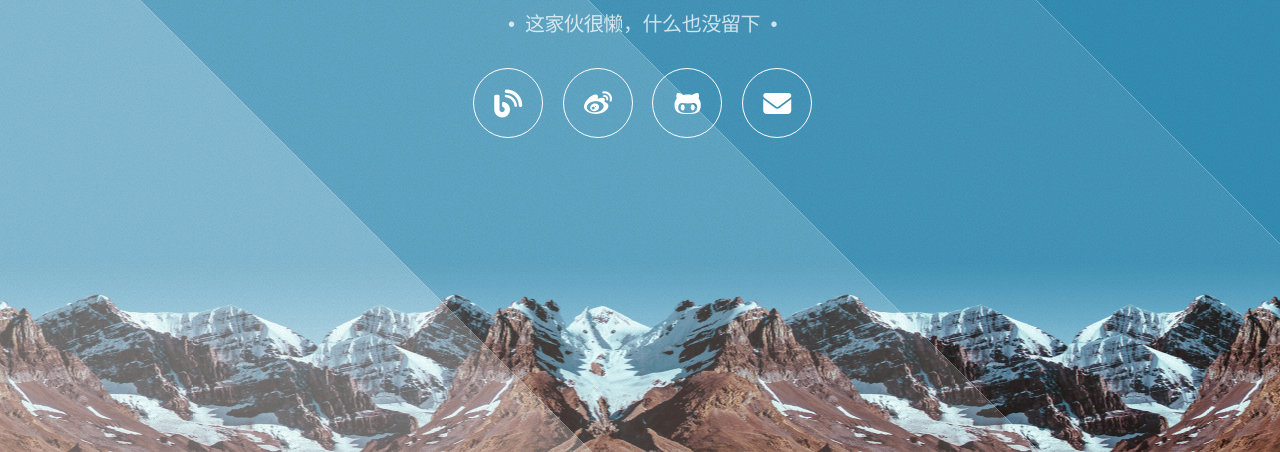
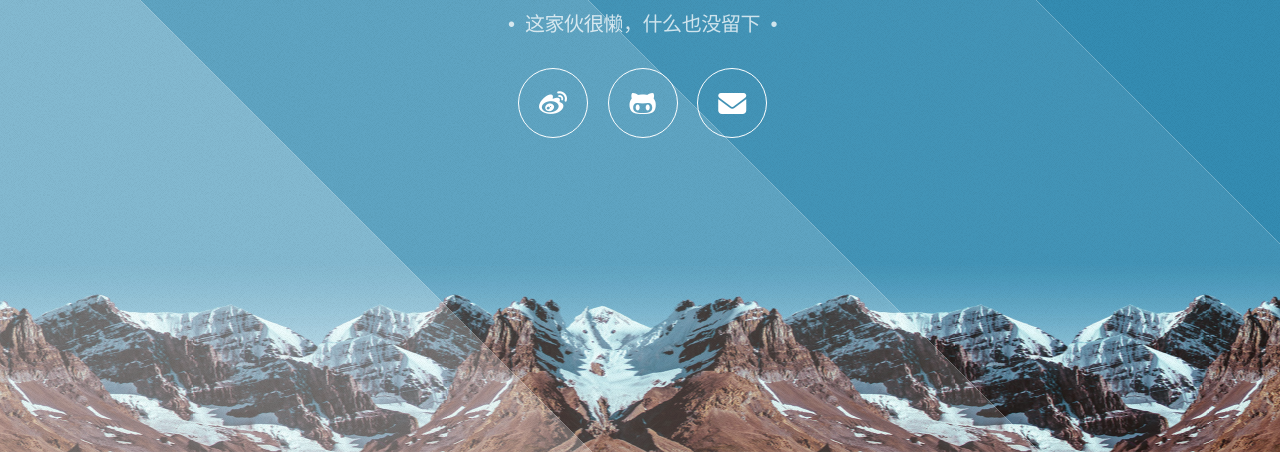
Before and after one commit to fanqiejiayou/azz, a plain HTML site: page index.html in a window 1280 px wide. Shown: the part 348-800 px from the top of the page. Drawn offline with Linux system fonts and the light colour scheme.

Commit message:
更新 index.html

```diff
--- a/index.html
+++ b/index.html
@@ -32,12 +32,10 @@
 				<p>&nbsp;&bull;&nbsp; 这家伙很懒，什么也没留下 &nbsp;&bull;&nbsp;</p>
 				<nav>
 					<ul>
-						<li><a href="http://www.nange.cn/" target="_blank" class="icon solid fa-blog" title="每天都是最好的自己。"><span
-									class="label">裂开</span></a></li>
-						<li><a href="http://weibo.com/234610510" target="_blank" rel="nofollow noopener"
+						<li><a href="https://weibo.com/u/6059425005" target="_blank" rel="nofollow noopener"
 								class="icon brands fa-weibo" title="微博关注我"><span class="label">微博</span></a></li>
 						<li><a href="https://github.com/fanqiejiayou" target="_blank" rel="nofollow noopener"
-								class="icon brands fa-github-alt" title="Fork me on Github"><span
+								class="icon brands fa-github-alt" title="我的Github主页"><span
 									class="label">Github</span></a></li>
 						<li><a href="mailto:fanqiejiayou@hotmail.com" target="_blank" rel="nofollow noopener" class="fa fa-envelope"
 								title="给我发邮件"><span class="label">Email</span></a></li>
```
